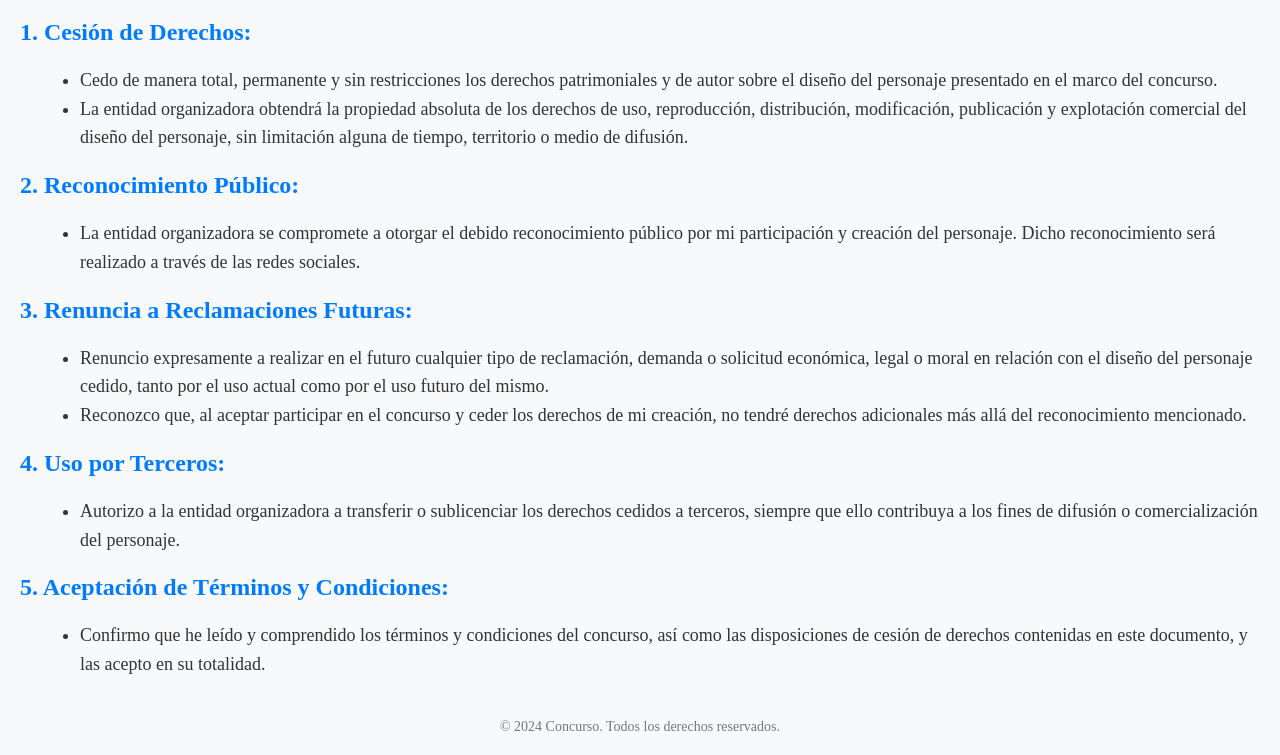
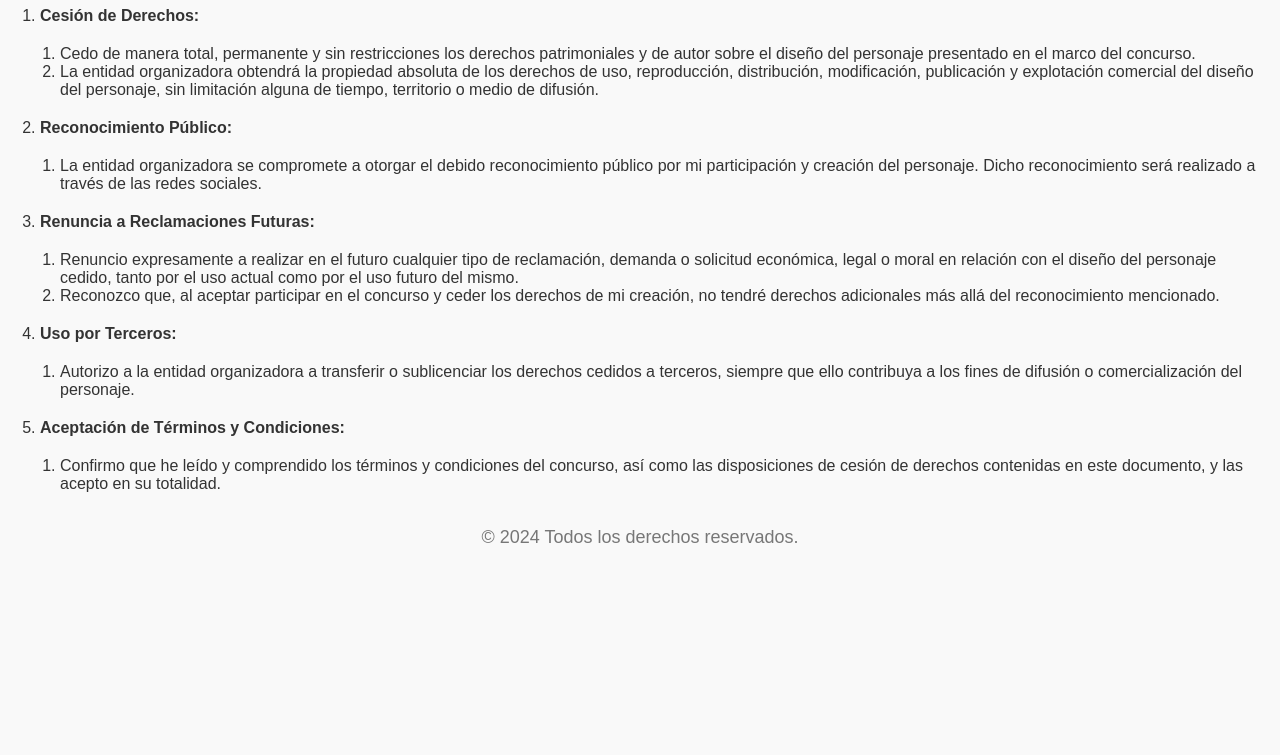
Before and after one commit to CasadelaDiabetes/concurso-de-diseno-de-personaje, a plain HTML site: page index.html in a window 1280 px wide. Shown: the part 73-828 px from the top of the page. After the commit the page ends 800 px from the top, so only its background shows below. Drawn offline with Linux system fonts and the light colour scheme.

Commit message:
Update index.html

```diff
--- a/index.html
+++ b/index.html
@@ -6,33 +6,29 @@
     <title>Términos y Condiciones</title>
     <style>
         body {
-            font-family: 'Times New Roman', Times, serif;
+            font-family: 'Arial', sans-serif;
             margin: 20px;
-            background-color: #f8f9fa;
+            background-color: #f9f9f9;
             color: #333;
         }
         h1 {
-            color: #0056b3; /* Color azul oscuro */
+            color: #2C3E50;
             text-align: center;
-            border-bottom: 2px solid #0056b3;
-            padding-bottom: 10px;
         }
         h2 {
-            color: #007bff; /* Color azul */
-            margin-top: 20px;
+            color: #2980B9;
         }
-        p, ul {
+        p {
             font-size: 18px;
             line-height: 1.6;
-            margin: 10px 0;
         }
-        ul {
-            margin-left: 20px;
-            list-style-type: disc;
+        ol {
+            margin: 20px 0;
+            padding-left: 20px;
         }
         footer {
-            margin-top: 40px;
             text-align: center;
+            margin-top: 30px;
             font-size: 14px;
             color: #777;
         }
@@ -40,36 +36,37 @@
 </head>
 <body>
     <h1>Términos y Condiciones del Concurso</h1>
-
-    <h2>1. Cesión de Derechos:</h2>
-    <ul>
+    <ol>
+        <li><strong>Cesión de Derechos:</strong>
+            <ol>
                 <li>Cedo de manera total, permanente y sin restricciones los derechos patrimoniales y de autor sobre el diseño del personaje presentado en el marco del concurso.</li>
                 <li>La entidad organizadora obtendrá la propiedad absoluta de los derechos de uso, reproducción, distribución, modificación, publicación y explotación comercial del diseño del personaje, sin limitación alguna de tiempo, territorio o medio de difusión.</li>
-    </ul>
-
-    <h2>2. Reconocimiento Público:</h2>
-    <ul>
+            </ol>
+        </li>
+        <li><strong>Reconocimiento Público:</strong>
+            <ol>
                 <li>La entidad organizadora se compromete a otorgar el debido reconocimiento público por mi participación y creación del personaje. Dicho reconocimiento será realizado a través de las redes sociales.</li>
-    </ul>
-
-    <h2>3. Renuncia a Reclamaciones Futuras:</h2>
-    <ul>
+            </ol>
+        </li>
+        <li><strong>Renuncia a Reclamaciones Futuras:</strong>
+            <ol>
                 <li>Renuncio expresamente a realizar en el futuro cualquier tipo de reclamación, demanda o solicitud económica, legal o moral en relación con el diseño del personaje cedido, tanto por el uso actual como por el uso futuro del mismo.</li>
                 <li>Reconozco que, al aceptar participar en el concurso y ceder los derechos de mi creación, no tendré derechos adicionales más allá del reconocimiento mencionado.</li>
-    </ul>
-
-    <h2>4. Uso por Terceros:</h2>
-    <ul>
+            </ol>
+        </li>
+        <li><strong>Uso por Terceros:</strong>
+            <ol>
                 <li>Autorizo a la entidad organizadora a transferir o sublicenciar los derechos cedidos a terceros, siempre que ello contribuya a los fines de difusión o comercialización del personaje.</li>
-    </ul>
-
-    <h2>5. Aceptación de Términos y Condiciones:</h2>
-    <ul>
+            </ol>
+        </li>
+        <li><strong>Aceptación de Términos y Condiciones:</strong>
+            <ol>
                 <li>Confirmo que he leído y comprendido los términos y condiciones del concurso, así como las disposiciones de cesión de derechos contenidas en este documento, y las acepto en su totalidad.</li>
-    </ul>
-
+            </ol>
+        </li>
+    </ol>
     <footer>
-        &copy; 2024 Concurso. Todos los derechos reservados.
+        <p>&copy; 2024 Todos los derechos reservados.</p>
     </footer>
 </body>
 </html>
```
Lines whose indentation alone changed are shown as unchanged.
